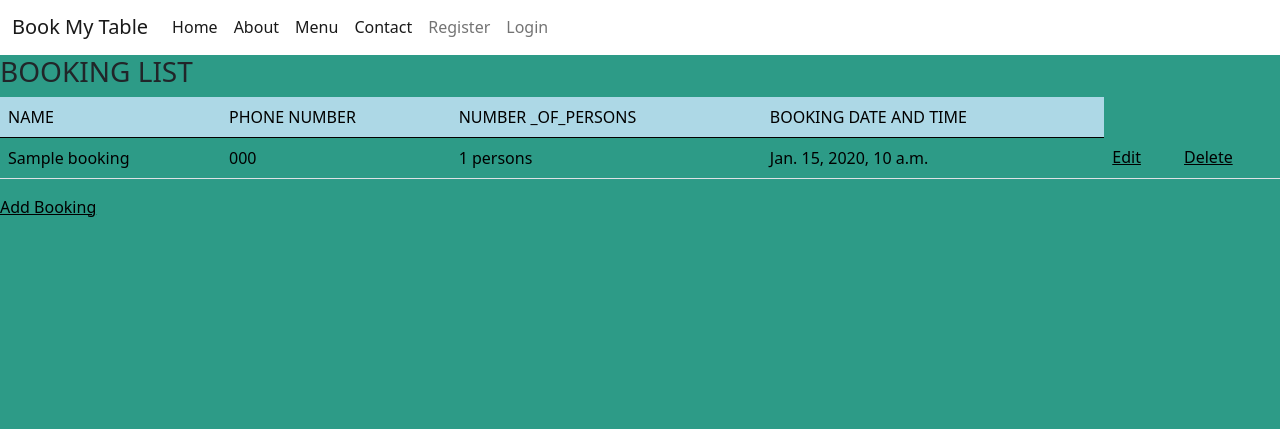
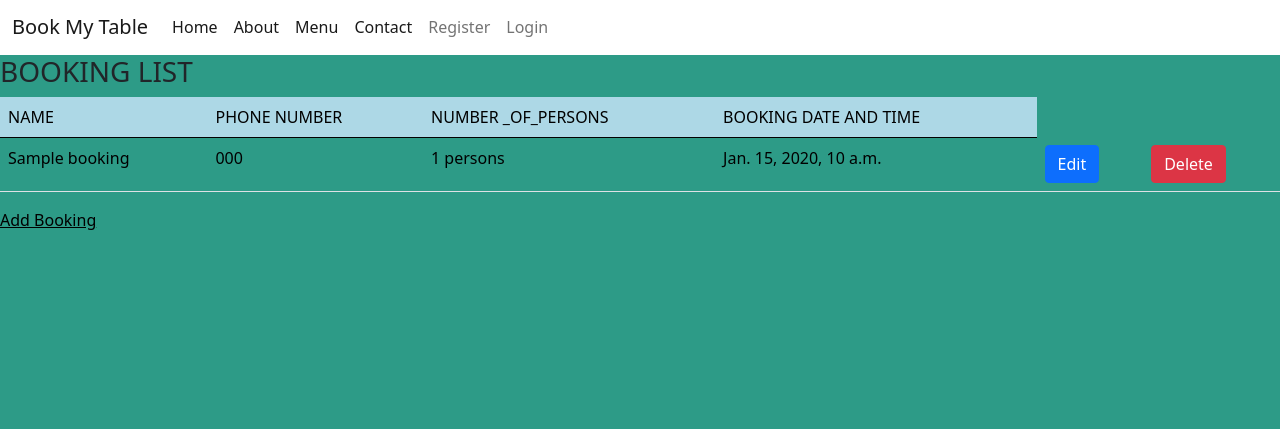
Before and after one commit to Tamirucode/DjangoRestaurantBooking, a Django app: page /mybooking in a window 1280 px wide. Shown: the part 25-454 px from the top of the page. Run offline with Django 3.2, Linux system fonts and the light colour scheme; tables that the repository leaves empty hold one stand-in row (values such as "Sample post"); some libraries are stand-ins or nearby versions.

Commit message:
add style to book_list.html

```diff
--- a/restaurant/settings.py
+++ b/restaurant/settings.py
@@ -29,7 +29,7 @@ SECRET_KEY = os.environ.get('SECRET_KEY')
 # SECURITY WARNING: don't run with debug turned on in production!
 DEBUG = True
 
-ALLOWED_HOSTS = ['8000-tamirucode-djangorestau-yqovldqsz0w.ws-eu106.gitpod.io', 'restaurantbooking2023-4f0b057bd1a0.herokuapp.com']
+ALLOWED_HOSTS = ['8000-tamirucode-djangorestau-yg4d07fwwah.ws-eu106.gitpod.io', 'restaurantbooking2023-4f0b057bd1a0.herokuapp.com']
 
 
 # Application definition
--- a/templates/booking/base.html
+++ b/templates/booking/base.html
@@ -90,6 +90,31 @@
         {% endblock content %}
     </main>
 
+    <!-- Button trigger modal -->
+
+
+  <!-- Modal -->
+  <div class="modal fade"   tabindex="-1" role="dialog" aria-labelledby="exampleModalLabel" aria-hidden="true">
+    <div class="modal-dialog" role="document">
+      <div class="modal-content">
+        <div class="modal-header">
+          <h5 class="modal-title" id="exampleModalLabel">Modal title</h5>
+          <button type="button" class="close" data-dismiss="modal" aria-label="Close">
+            <span aria-hidden="true">&times;</span>
+          </button>
+        </div>
+        <div class="modal-body">
+          ...
+        </div>
+        <div class="modal-footer">
+          <button type="button" class="btn btn-secondary" data-dismiss="modal">Close</button>
+          <button type="button" class="btn btn-primary">Save changes</button>
+        </div>
+      </div>
+    </div>
+  </div>
+
+
   <!-- Footer -->
   <footer class="footer mt-auto py-3 dark-bg">
 
@@ -111,6 +136,8 @@
     </ul>
 
 </footer>
+
+
 <script src="https://kit.fontawesome.com/3c620c3ea7.js" crossorigin="anonymous"></script>
 
 
@@ -118,8 +145,9 @@
         $("#copyright").text(new Date().getFullYear());
     </script>
 
+     <!-- Core theme JS-->
     <script src="https://cdn.jsdelivr.net/npm/bootstrap@5.1.3/dist/js/bootstrap.bundle.min.js"></script>
-    <!-- Core theme JS-->
+
 
 
     <script>setTimeout(function () {
--- a/templates/booking/booking_list.html
+++ b/templates/booking/booking_list.html
@@ -18,11 +18,13 @@
             <td>{{booking.Number_of_persons}} persons</td>
             <td>{{booking.booking_date_and_time}}</td>
             <td><a href="/edit/{{booking.id }}">
-            Edit
+            <button class="btn btn-primary" type="submit">Edit</button>
             </a>
             </td>
-            <td><a id="myBtn"    href="/delete/{{booking.id }}" >
-            Delete
+            <td><a  href="/delete/{{booking.id }}" >
+            <button type="button" class="btn btn-danger" data-toggle="modal" data-target="#exampleModal">
+                Delete
+              </button>
             </a>
             </td>
         </tr>
```
Also changed, not shown: .gitpod.yml (added).
